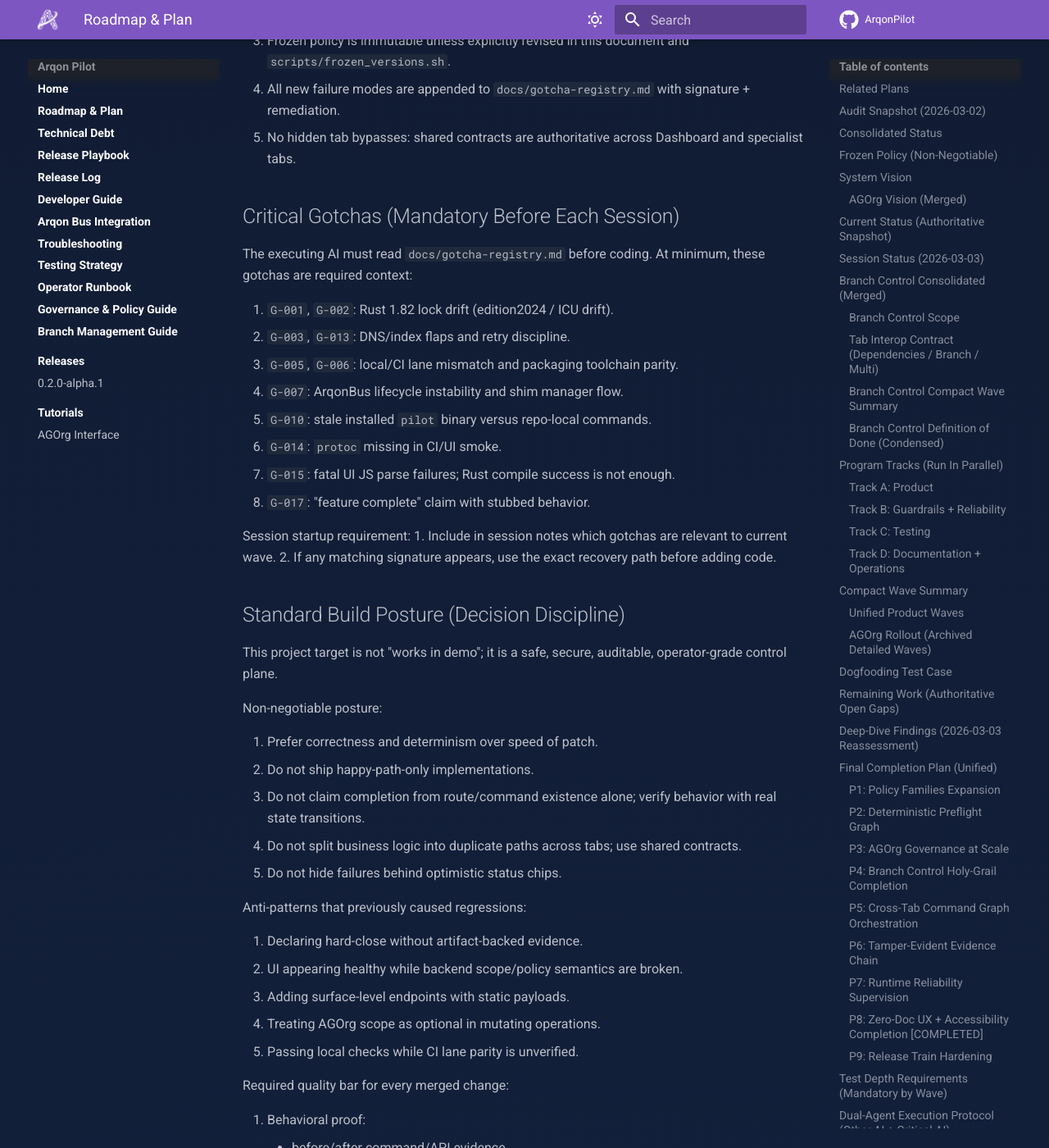
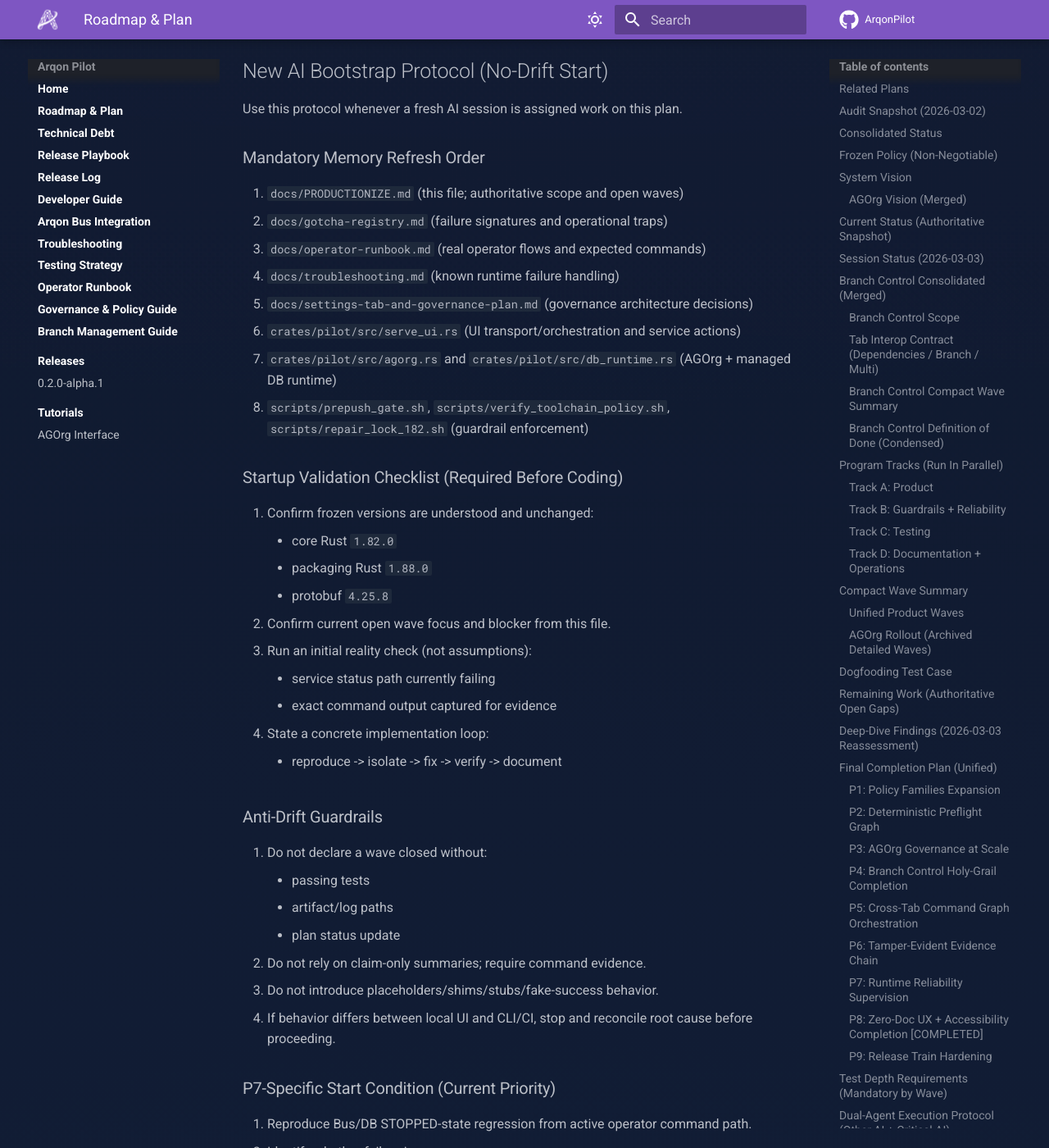
Before and after one commit to novelbytelabs/ArqonPilot, an MkDocs documentation site: the page built from docs/PRODUCTIONIZE.md, in a window 1280 px wide and 1400 px high, scrolled down 16234 px. Shown: the whole window at 82% size. Built offline with MkDocs 1.6.1 and Material for MkDocs 9.7.7, drawn with Linux system fonts in a browser that asks for light colours; comment, search, counter and statistics services are not loaded; some of the changed text lies outside the part shown.

```diff
--- a/docs/PRODUCTIONIZE.md
+++ b/docs/PRODUCTIONIZE.md
@@ -527,6 +527,53 @@
 
 1. No placeholders, no stubs, no fake-success paths in production code paths.
 2. Every wave ends with hard-close evidence (tests + artifact path + doc update in same iteration).
+
+## New AI Bootstrap Protocol (No-Drift Start)
+
+Use this protocol whenever a fresh AI session is assigned work on this plan.
+
+### Mandatory Memory Refresh Order
+
+1. `docs/PRODUCTIONIZE.md` (this file; authoritative scope and open waves)
+2. `docs/gotcha-registry.md` (failure signatures and operational traps)
+3. `docs/operator-runbook.md` (real operator flows and expected commands)
+4. `docs/troubleshooting.md` (known runtime failure handling)
+5. `docs/settings-tab-and-governance-plan.md` (governance architecture decisions)
+6. `crates/pilot/src/serve_ui.rs` (UI transport/orchestration and service actions)
+7. `crates/pilot/src/agorg.rs` and `crates/pilot/src/db_runtime.rs` (AGOrg + managed DB runtime)
+8. `scripts/prepush_gate.sh`, `scripts/verify_toolchain_policy.sh`, `scripts/repair_lock_182.sh` (guardrail enforcement)
+
+### Startup Validation Checklist (Required Before Coding)
+
+1. Confirm frozen versions are understood and unchanged:
+     - core Rust `1.82.0`
+     - packaging Rust `1.88.0`
+     - protobuf `4.25.8`
+2. Confirm current open wave focus and blocker from this file.
+3. Run an initial reality check (not assumptions):
+     - service status path currently failing
+     - exact command output captured for evidence
+4. State a concrete implementation loop:
+     - reproduce -> isolate -> fix -> verify -> document
+
+### Anti-Drift Guardrails
+
+1. Do not declare a wave closed without:
+     - passing tests
+     - artifact/log paths
+     - plan status update
+2. Do not rely on claim-only summaries; require command evidence.
+3. Do not introduce placeholders/shims/stubs/fake-success behavior.
+4. If behavior differs between local UI and CLI/CI, stop and reconcile root cause before proceeding.
+
+### P7-Specific Start Condition (Current Priority)
+
+1. Reproduce Bus/DB STOPPED-state regression from active operator command path.
+2. Identify whether failure is:
+     - actual process termination, or
+     - false-negative health/status reporting.
+3. Implement deterministic supervision/health semantics and verify with restart/interruption tests.
+4. Update this plan section with exact hard-close evidence once done.
 3. Frozen policy is immutable unless explicitly revised in this document and `scripts/frozen_versions.sh`.
 4. All new failure modes are appended to `docs/gotcha-registry.md` with signature + remediation.
 5. No hidden tab bypasses: shared contracts are authoritative across Dashboard and specialist tabs.
```
Also changed, not shown: 2 other files.
